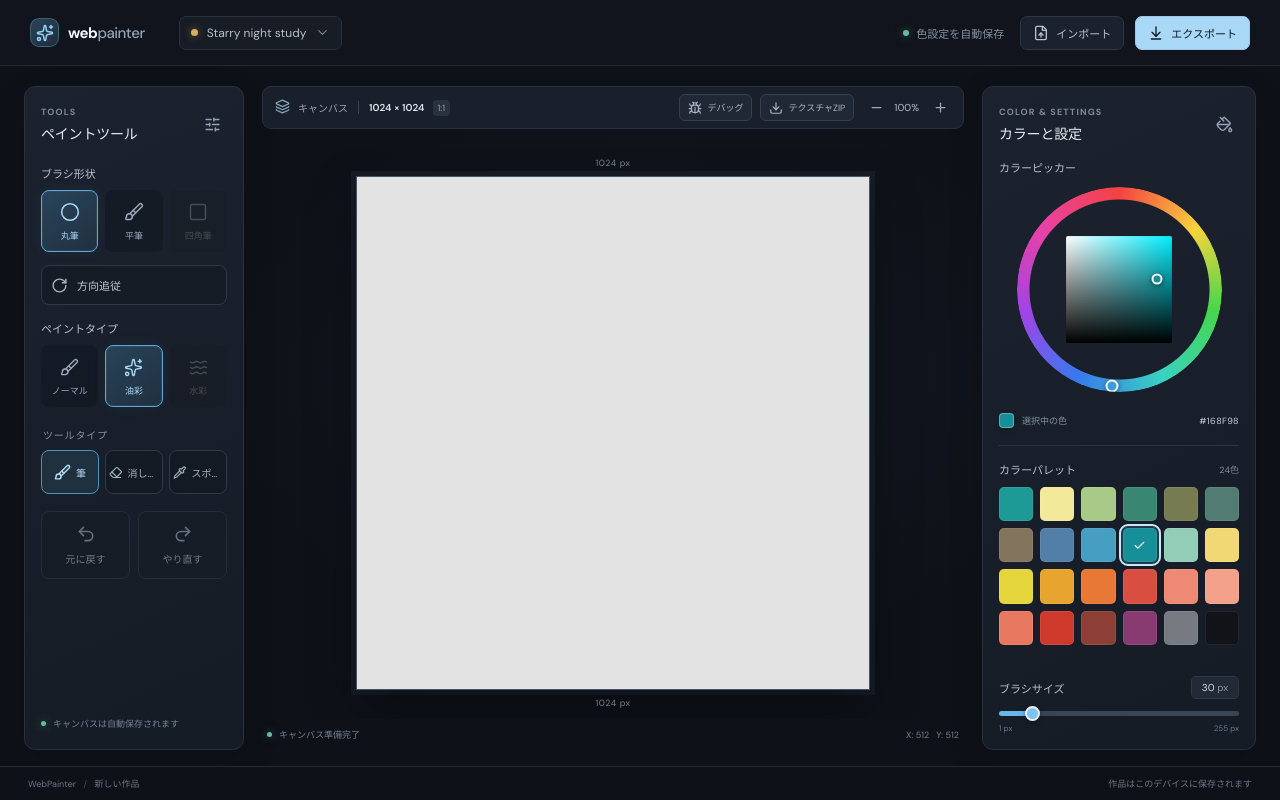
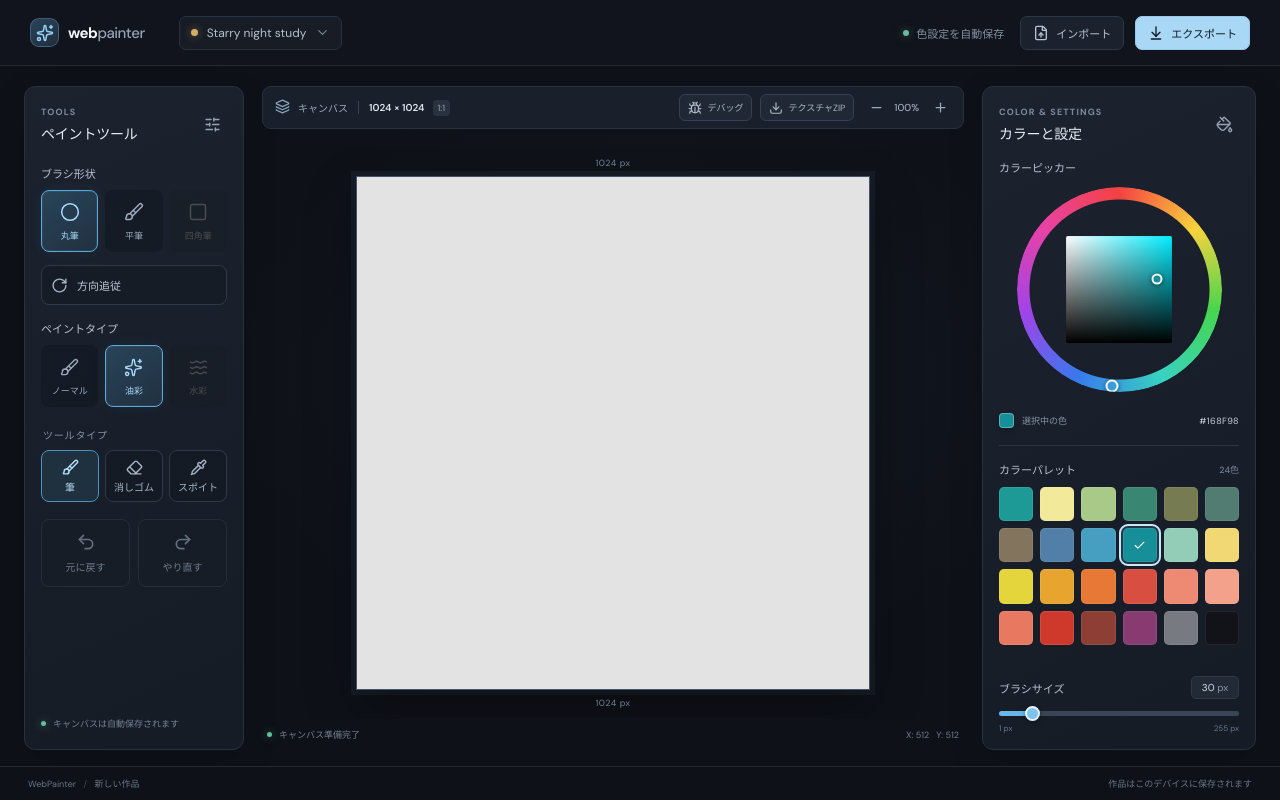
Before and after one commit to KitsuneDaro/Nurite, a React (Vite) app: page / in a window 1280 px wide. Built offline with nearby package versions, Linux system fonts and the light colour scheme.

Commit message:
style(ToolsPanel, ToolTypeSelector): Update styles for improved layout and responsiveness

```diff
--- a/src/App.css
+++ b/src/App.css
@@ -201,26 +201,4 @@
   .palette-section {
     padding-top: 5px;
   }
-
-  .tools-panel .panel-heading {
-    margin-bottom: 8px;
-  }
-
-  .tools-panel .control-section {
-    margin-bottom: 6px;
-  }
-
-  .tools-panel .tool-choice {
-    height: 46px;
-    gap: 3px;
-  }
-
-  .tools-panel .tool-type-selector {
-    min-height: 38px;
-    margin-bottom: 9px;
-  }
-
-  .tools-panel .action-tile {
-    min-height: 48px;
-  }
 }
--- a/src/components/Tools/ToolTypeSelector/ToolTypeSelector.css
+++ b/src/components/Tools/ToolTypeSelector/ToolTypeSelector.css
@@ -21,12 +21,13 @@
 
 .tool-type-option {
   min-width: 0;
-  height: 44px;
-  padding: 5px 3px;
+  min-height: 52px;
+  padding: 5px 3px 4px;
   display: flex;
+  flex-direction: column;
   align-items: center;
   justify-content: center;
-  gap: 5px;
+  gap: 3px;
   border: 1px solid #303947;
   border-radius: 8px;
   color: #a5b3c3;
```
